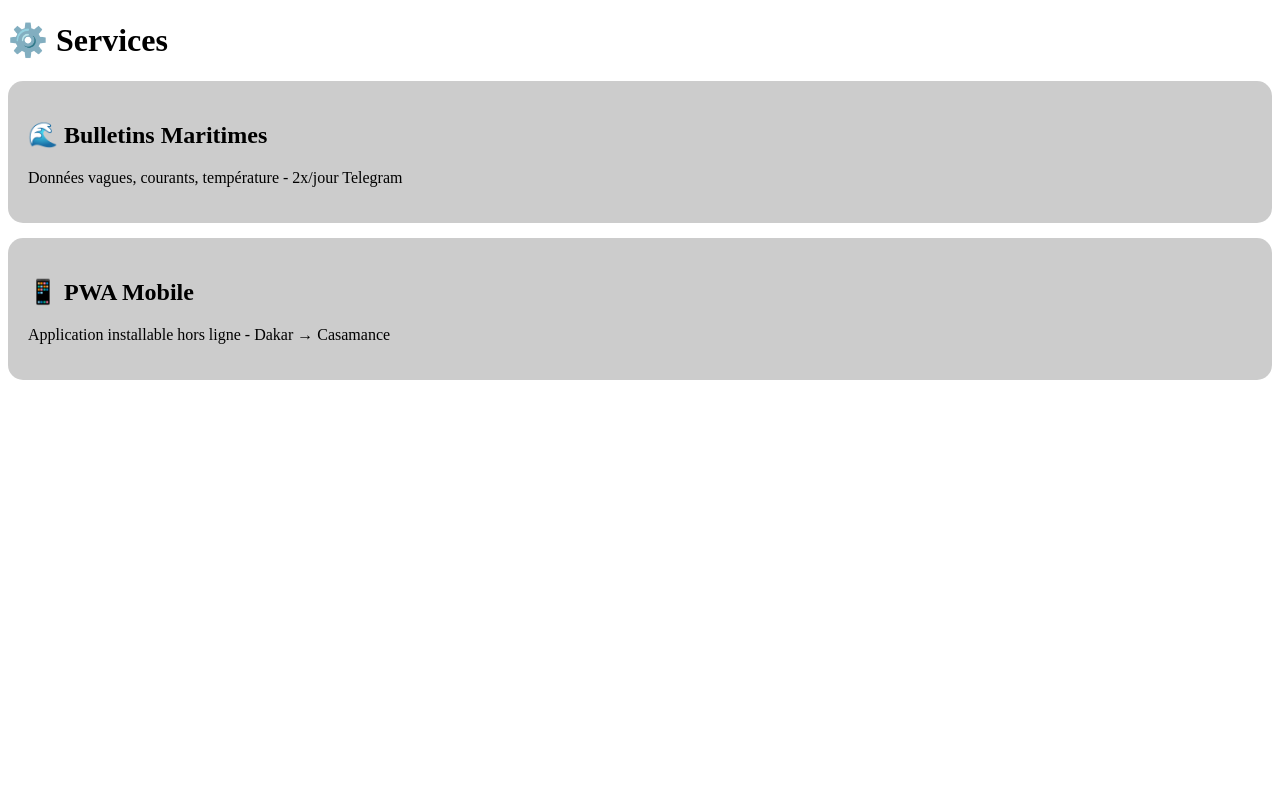
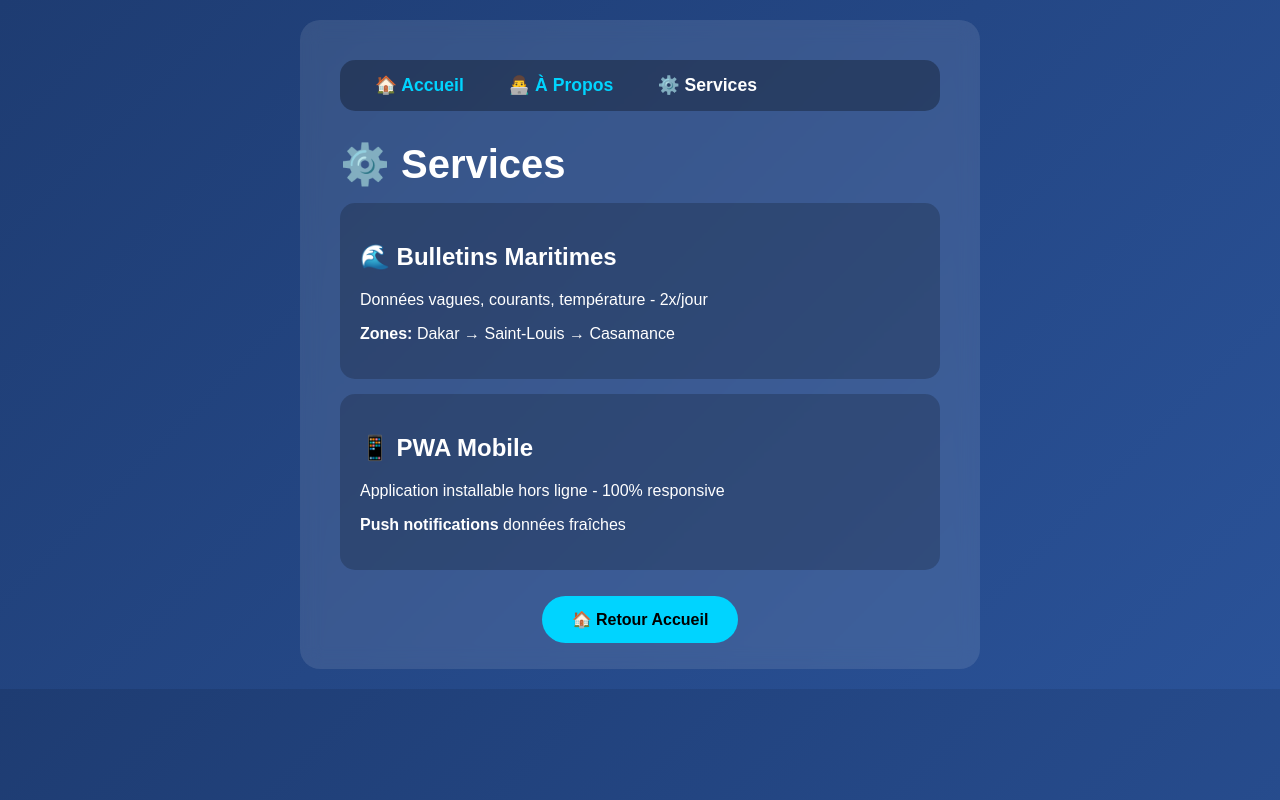
Before and after one commit to Doundou969/sunu-blue-tech, a Flask app: page /services in a window 1280 px wide. Run offline with Flask 3, Linux system fonts and the light colour scheme.

Commit message:
Update services.html

```diff
--- a/templates/services.html
+++ b/templates/services.html
@@ -1,14 +1,49 @@
 <!DOCTYPE html>
 <html lang="fr">
-<!-- Même structure que about.html mais avec services -->
-<h1>⚙️ Services</h1>
-<div>
-    <div style="background:rgba(0,0,0,0.2);padding:20px;margin:15px 0;border-radius:15px;">
-        <h2>🌊 Bulletins Maritimes</h2>
-        <p>Données vagues, courants, température - 2x/jour Telegram</p>
+<head>
+    <meta charset="UTF-8">
+    <meta name="viewport" content="width=device-width, initial-scale=1.0">
+    <title>Services - Sunu Blue Tech</title>
+    <link rel="manifest" href="/public/manifest.json">
+    <style>
+        body { font-family: Arial, sans-serif; margin: 0; padding: 20px;
+            background: linear-gradient(135deg, #1e3c72 0%, #2a5298 100%);
+            color: white; }
+        .container { max-width: 600px; margin: 0 auto;
+            background: rgba(255,255,255,0.1); padding: 40px;
+            border-radius: 20px; backdrop-filter: blur(10px); }
+        nav { background: rgba(0,0,0,0.3); padding: 15px; border-radius: 15px; margin-bottom: 30px; }
+        nav a { color: #00d4ff; text-decoration: none; margin: 0 20px; font-weight: bold; font-size: 1.1em; }
+        nav a.active { color: white; }
+        nav a:hover { color: white; }
+        h1 { font-size: 2.5em; margin-bottom: 10px; }
+        .service { background: rgba(0,0,0,0.2); padding: 20px; margin: 15px 0; border-radius: 15px; }
+    </style>
+</head>
+<body>
+    <div class="container">
+        <nav>
+            <a href="/">🏠 Accueil</a>
+            <a href="/about.html">👨‍💻 À Propos</a>
+            <a href="/services.html" class="active">⚙️ Services</a>
+        </nav>
+        <h1>⚙️ Services</h1>
+
+        <div class="service">
+            <h2>🌊 Bulletins Maritimes</h2>
+            <p>Données vagues, courants, température - 2x/jour</p>
+            <p><strong>Zones:</strong> Dakar → Saint-Louis → Casamance</p>
+        </div>
+
+        <div class="service">
+            <h2>📱 PWA Mobile</h2>
+            <p>Application installable hors ligne - 100% responsive</p>
+            <p><strong>Push notifications</strong> données fraîches</p>
+        </div>
+
+        <div style="text-align:center;margin-top:40px;">
+            <a href="/" style="background:#00d4ff;color:black;padding:15px 30px;text-decoration:none;border-radius:50px;font-weight:bold;">🏠 Retour Accueil</a>
+        </div>
     </div>
-    <div style="background:rgba(0,0,0,0.2);padding:20px;margin:15px 0;border-radius:15px;">
-        <h2>📱 PWA Mobile</h2>
-        <p>Application installable hors ligne - Dakar → Casamance</p>
-    </div>
-</div>
+</body>
+</html>
```
